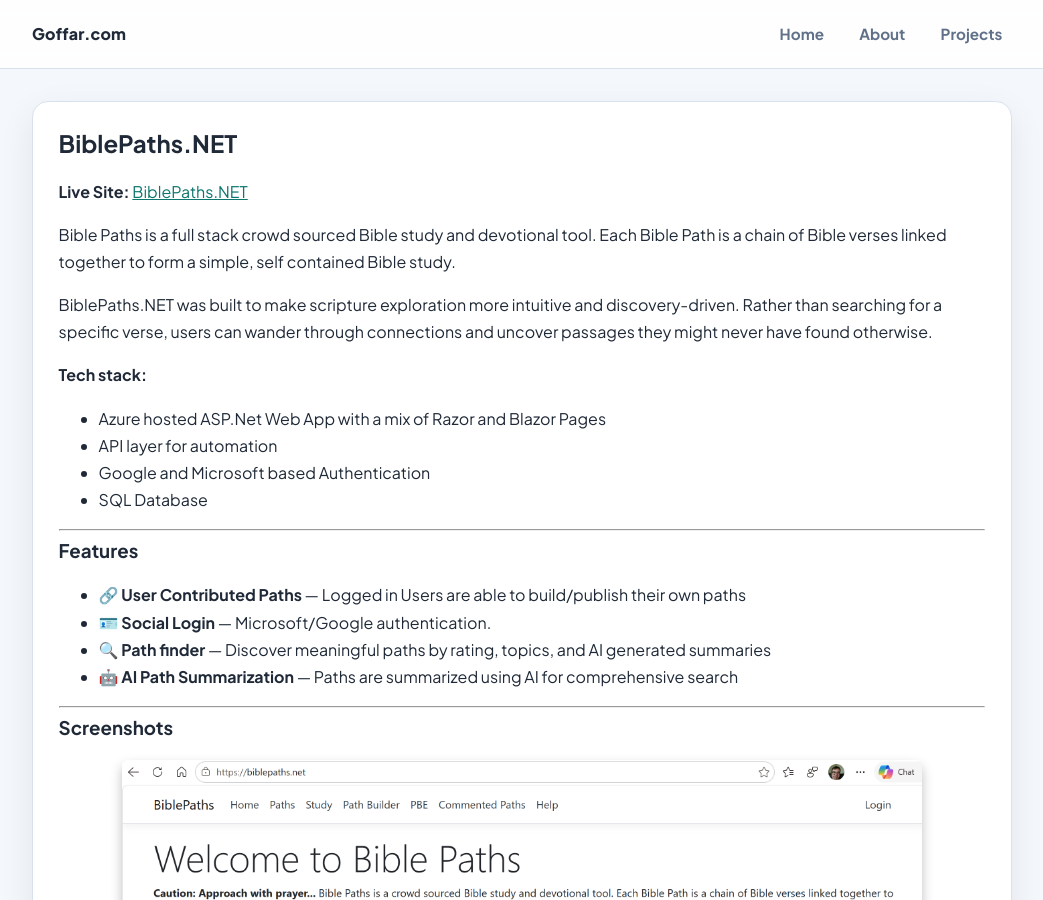
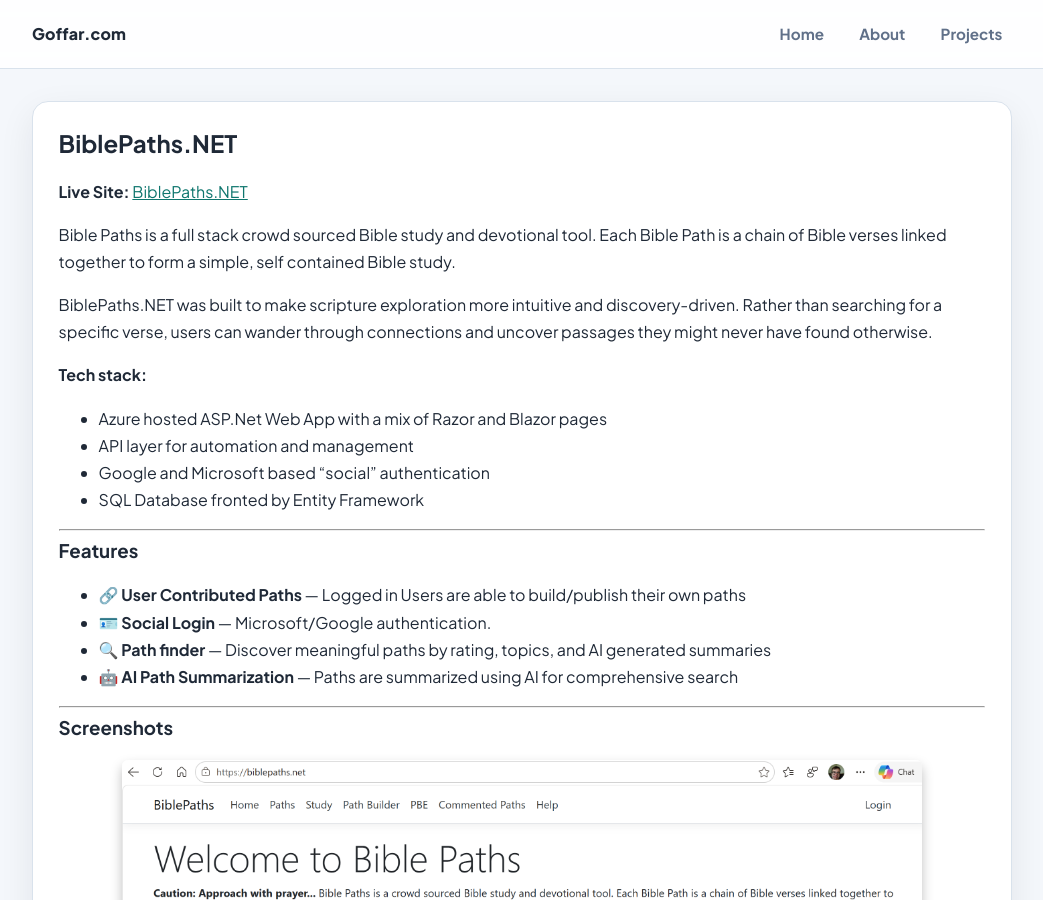
Before and after one commit to LindenGoffar/LindenGoffar.github.io, a Jekyll site: the page built from BiblePaths/project.md, in a window 1280 px wide and 900 px high. Shown: the whole window, without its empty margins (118-1161 px from the left). Built offline with Jekyll 4.4.1, drawn with Linux system fonts in a browser that asks for light colours.

```diff
--- a/BiblePaths/project.md
+++ b/BiblePaths/project.md
@@ -13,10 +13,10 @@ Bible Paths is a full stack crowd sourced Bible study and devotional tool. Each
 BiblePaths.NET was built to make scripture exploration more intuitive and discovery-driven. Rather than searching for a specific verse, users can wander through connections and uncover passages they might never have found otherwise.
 
 **Tech stack:**
-- Azure hosted ASP.Net Web App with a mix of Razor and Blazor Pages
-- API layer for automation
-- Google and Microsoft based Authentication
-- SQL Database
+- Azure hosted ASP.Net Web App with a mix of Razor and Blazor pages
+- API layer for automation and management
+- Google and Microsoft based "social" authentication
+- SQL Database fronted by Entity Framework
 
 ---
 
@@ -35,7 +35,6 @@ BiblePaths.NET was built to make scripture exploration more intuitive and discov
 ![Path Builder](FollowPath.png)
 ![Follow a Path](FollowPath.png)
 
-
 ---
 
 [← Back to all projects](/)
```
Also changed, not shown: PBE/project.md (+0 -1 lines), VBS-CheckIn/project.md (added, +29 -0 lines), index.md (+7 -1 lines), VBS-CheckIn/CheckIn-Out.png (added), VBS-CheckIn/GroupManagement.png (added).
